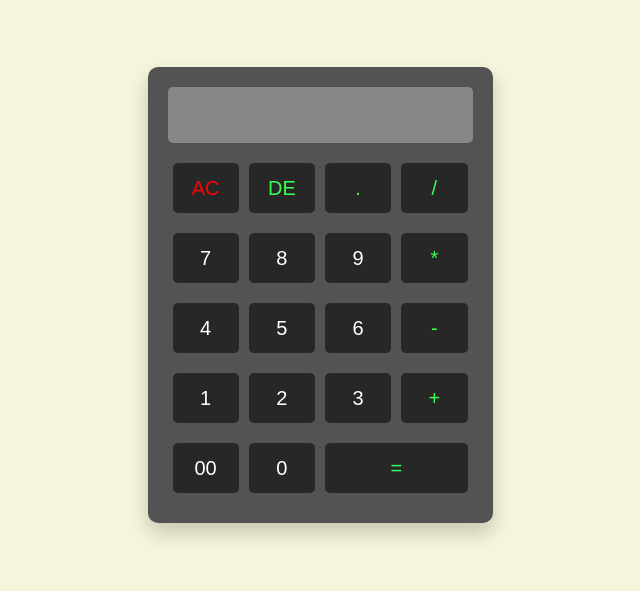
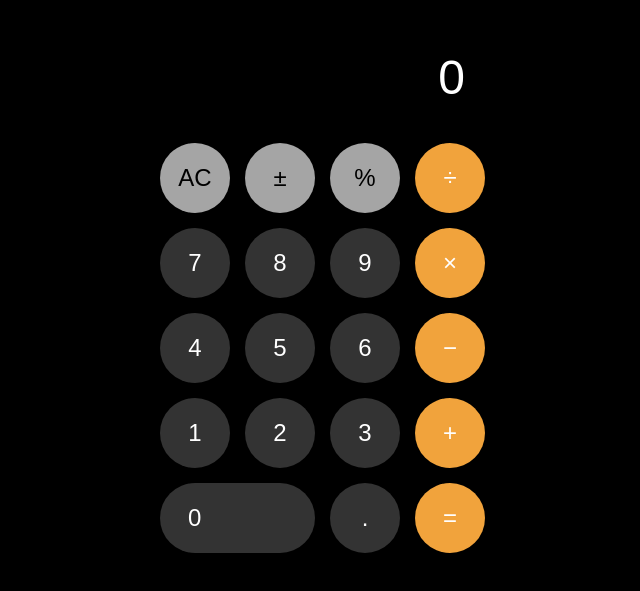
Before and after one commit to maxi0806/calculator-js, a plain HTML site: page index.html in a window 1280 px wide. Shown: the part 105-696 px from the top of the page, without its empty margins (320-960 px from the left). Drawn offline with Linux system fonts and the light colour scheme.

Commit message:
Cambio css a iOS

```diff
--- a/index.html
+++ b/index.html
@@ -1,40 +1,44 @@
 <!DOCTYPE html>
 <html lang="en">
+
 <head>
     <meta charset="UTF-8">
     <meta name="viewport" content="width=device-width, initial-scale=1.0">
     <title>Calculadora</title>
     <link rel="stylesheet" href="styles.css">
 </head>
+
 <body>
     <div id="calculator">
-        <input type="text" id="display" disabled>
-        <br>
-        <button id="ac" class="operator">AC</button>
-        <button id="de" class="operator">DE</button>
-        <button id="." class="operator">.</button>
-        <button id="/" class="operator">/</button>
-        <br>
-        <button id="7">7</button>
-        <button id="8">8</button>
-        <button id="9">9</button>
-        <button id="*" class="operator">*</button>
-        <br>
-        <button id="4">4</button>
-        <button id="5">5</button>
-        <button id="6">6</button>
-        <button id="-" class="operator">-</button>
-        <br>
-        <button id="1">1</button>
-        <button id="2">2</button>
-        <button id="3">3</button>
-        <button id="+" class="operator">+</button>
-        <br>
-        <button id="00">00</button>
-        <button id="0">0</button>
-        <button id="=" class="equal operator">=</button>
+        <input type="text" id="display" disabled value="0">
+
+        <button id="ac" class="function">AC</button>
+        <button class="function">±</button>
+        <button class="function">%</button>
+        <button class="operator">÷</button>
+
+        <button>7</button>
+        <button>8</button>
+        <button>9</button>
+        <button class="operator">×</button>
+
+        <button>4</button>
+        <button>5</button>
+        <button>6</button>
+        <button class="operator">−</button>
+
+        <button>1</button>
+        <button>2</button>
+        <button>3</button>
+        <button class="operator">+</button>
+
+        <button class="zero">0</button>
+        <button>.</button>
+        <button class="operator" id="=">=</button>
     </div>
+
 
     <script src="scripts.js"></script>
 </body>
+
 </html>
--- a/scripts.js
+++ b/scripts.js
@@ -4,12 +4,14 @@ const buttons = document.querySelectorAll('button');
 buttons.forEach(btn => {
     btn.addEventListener("click", () => {
         if (btn.id === "=") {
-            display.value = eval(display.value);
+            let result = display.value
+                .replace(/×/g, '*')
+                .replace(/÷/g, '/')
+                .replace(/−/g, '-');
+            display.value = eval(result);
         } else if (btn.id === "ac") {
             display.value = "";
-        } else if (btn.id === "de") {
-            display.value = display.value.slice(0, -1);
-        } else {
+        } else  {
             display.value += btn.innerText;
         }
     });
--- a/styles.css
+++ b/styles.css
@@ -1,64 +1,74 @@
 body {
     text-align: center;
     margin: 0;
-    background: beige;
+    background: black;
     display: flex;
     align-items: center;
     justify-content: center;
     height: 100vh;
 }
 
-#calculator{
-    max-width: 360px;
-    background-color: rgb(83, 83, 83);
-    border-radius: 10px;
+#calculator {
+    max-width: 320px;
+    background-color: black;
+    border-radius: 20px;
     padding: 20px;
-    box-shadow: 0 10px 20px rgba(0, 0, 0, 0.19);
+    box-shadow: 0 10px 20px rgba(0, 0, 0, 0.3);
+    display: grid;
+    grid-template-columns: repeat(4, 70px);
+    gap: 15px;
 }
 
 #display {
-    width: 100%;
-    height: 56px;
-    font-size: 20px;
+    grid-column: span 4;
+    height: 80px;
+    font-size: 3rem;
     text-align: right;
+    padding: 20px;
     margin-bottom: 10px;
-    padding: 20px;
-    border-radius: 5px;
+    border-radius: 10px;
     color: white;
-    background-color: rgba(255, 255, 255, 0.3);
+    background-color: black;
     border: none;
     box-sizing: border-box;
 }
 
-.operator {
-    color: rgb(57, 255, 84);
-}
-
-#ac {
-    color: rgb(255, 0, 0);
-}
-
-.equal {
-    width: calc(50% - 10px);
-}
-
 button {
-    width: calc(25% - 10px);
-    height: 50px;
-    font-size: 20px;
-    margin: 10px 5px;
-    border-radius: 5px;
+    width: 70px;
+    height: 70px;
+    border-radius: 50%;
+    font-size: 24px;
     border: none;
-    float: left;
+    background-color: #333;
     color: white;
-    background-color: rgb(39, 39, 39);
+    cursor: pointer;
+    transition: all 0.2s ease;
 }
 
 button:hover {
-    cursor: pointer;
+    filter: brightness(1.2);
 }
 
 button:active {
     transform: scale(1.05);
-    box-shadow: 0 24px 4px 1px rgba(0, 0, 0, 0.19);
+    box-shadow: 0 4px 10px rgba(0, 0, 0, 0.4);
 }
+
+.operator {
+    background-color: #f1a33c;
+    color: white;
+}
+
+#ac,
+.function {
+    background-color: #a5a5a5;
+    color: black;
+}
+
+.zero {
+    grid-column: span 2;
+    width: 100%;
+    border-radius: 40px;
+    text-align: left;
+    padding-left: 28px;
+}
```
